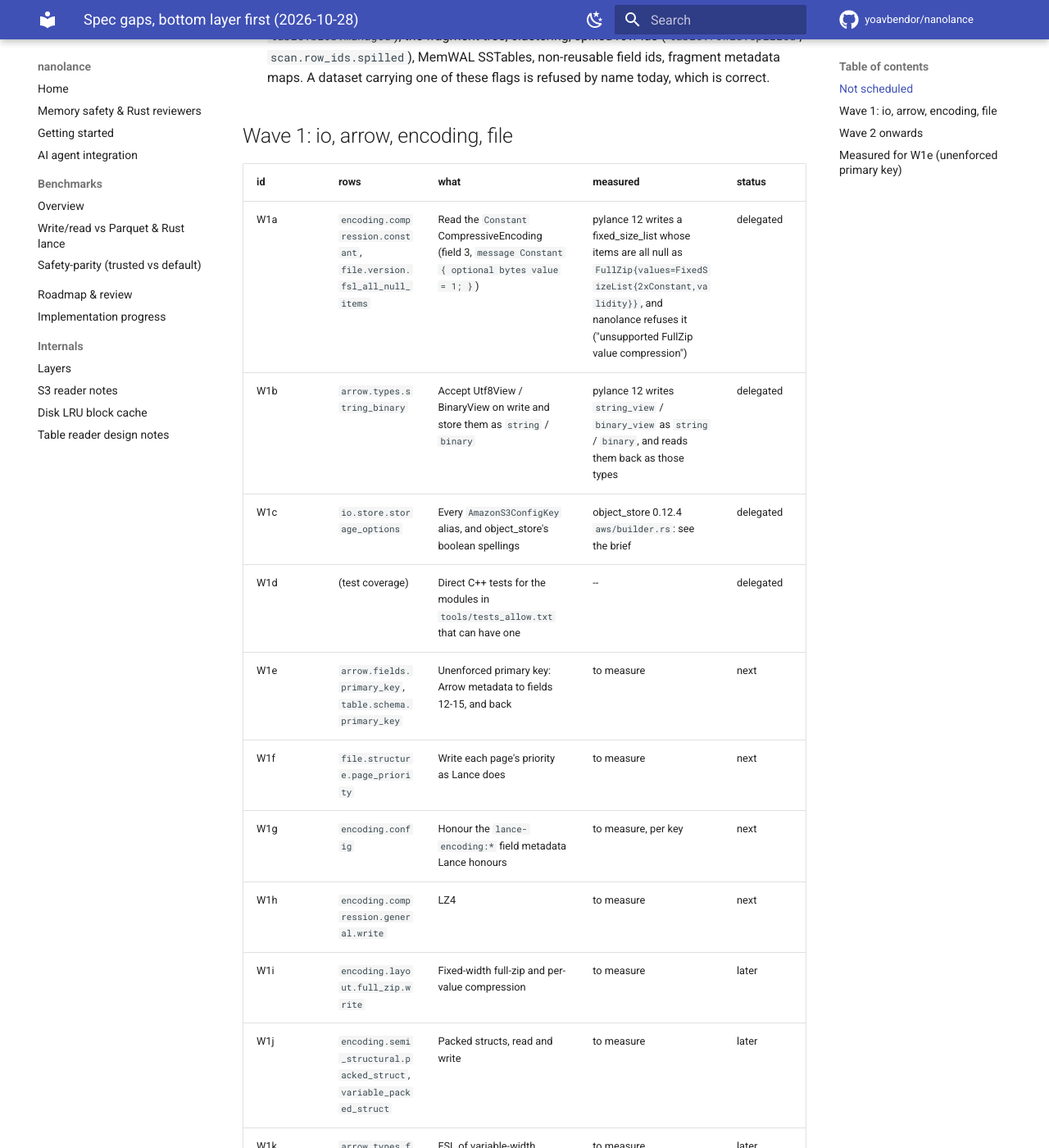
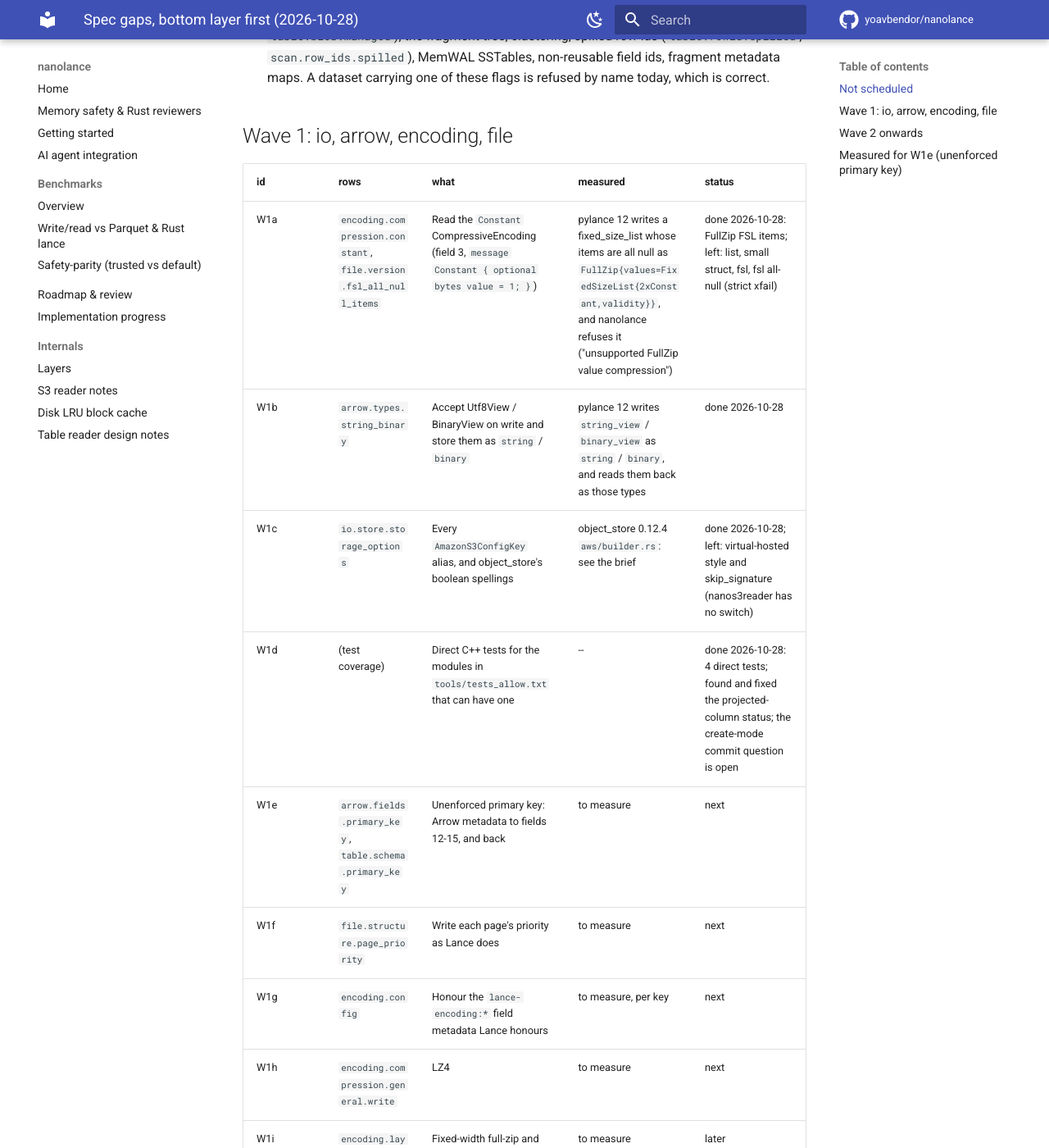
Before and after one commit to yoavbendor/nanolance, an MkDocs documentation site: the page built from docs/tasks/SPEC_GAPS.md, in a window 1280 px wide and 1400 px high, scrolled down 756 px. Shown: the whole window at 82% size. Built offline with MkDocs 1.6.1 and Material for MkDocs 9.7.7, drawn with Linux system fonts in a browser that asks for light colours; comment, search, counter and statistics services are not loaded.

Commit message:
docs: wave 1 status (W1a-W1d)
Claude-Session: https://claude.ai/code/session_014PGy9PK68gHvyR8T1r5ueY

```diff
--- a/docs/tasks/SPEC_GAPS.md
+++ b/docs/tasks/SPEC_GAPS.md
@@ -30,10 +30,10 @@ These stay as they are until a user asks, or the Lance pin moves:
 
 | id | rows | what | measured | status |
 |---|---|---|---|---|
-| W1a | `encoding.compression.constant`, `file.version.fsl_all_null_items` | Read the `Constant` CompressiveEncoding (field 3, `message Constant { optional bytes value = 1; }`) | pylance 12 writes a fixed_size_list whose items are all null as `FullZip{values=FixedSizeList{2xConstant,validity}}`, and nanolance refuses it ("unsupported FullZip value compression") | delegated |
-| W1b | `arrow.types.string_binary` | Accept Utf8View / BinaryView on write and store them as `string` / `binary` | pylance 12 writes `string_view` / `binary_view` as `string` / `binary`, and reads them back as those types | delegated |
-| W1c | `io.store.storage_options` | Every `AmazonS3ConfigKey` alias, and object_store's boolean spellings | object_store 0.12.4 `aws/builder.rs`: see the brief | delegated |
-| W1d | (test coverage) | Direct C++ tests for the modules in `tools/tests_allow.txt` that can have one | -- | delegated |
+| W1a | `encoding.compression.constant`, `file.version.fsl_all_null_items` | Read the `Constant` CompressiveEncoding (field 3, `message Constant { optional bytes value = 1; }`) | pylance 12 writes a fixed_size_list whose items are all null as `FullZip{values=FixedSizeList{2xConstant,validity}}`, and nanolance refuses it ("unsupported FullZip value compression") | done 2026-10-28: FullZip FSL items; left: list<fsl>, small struct<fsl>, fsl<fsl>, fsl<string> all-null (strict xfail) |
+| W1b | `arrow.types.string_binary` | Accept Utf8View / BinaryView on write and store them as `string` / `binary` | pylance 12 writes `string_view` / `binary_view` as `string` / `binary`, and reads them back as those types | done 2026-10-28 |
+| W1c | `io.store.storage_options` | Every `AmazonS3ConfigKey` alias, and object_store's boolean spellings | object_store 0.12.4 `aws/builder.rs`: see the brief | done 2026-10-28; left: virtual-hosted style and skip_signature (nanos3reader has no switch) |
+| W1d | (test coverage) | Direct C++ tests for the modules in `tools/tests_allow.txt` that can have one | -- | done 2026-10-28: 4 direct tests; found and fixed the projected-column status; the create-mode commit question is open |
 | W1e | `arrow.fields.primary_key`, `table.schema.primary_key` | Unenforced primary key: Arrow metadata to fields 12-15, and back | to measure | next |
 | W1f | `file.structure.page_priority` | Write each page's priority as Lance does | to measure | next |
 | W1g | `encoding.config` | Honour the `lance-encoding:*` field metadata Lance honours | to measure, per key | next |
```
